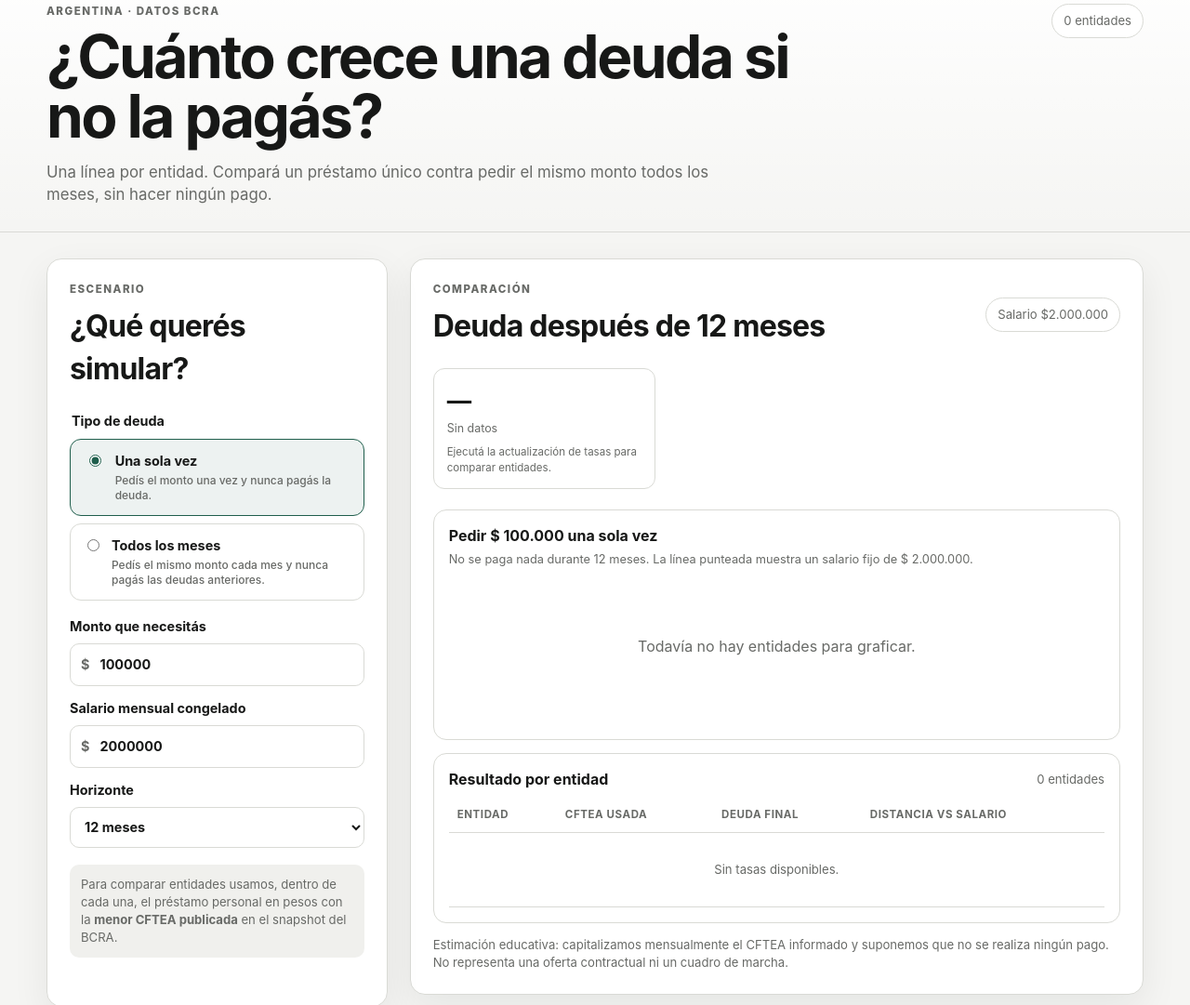
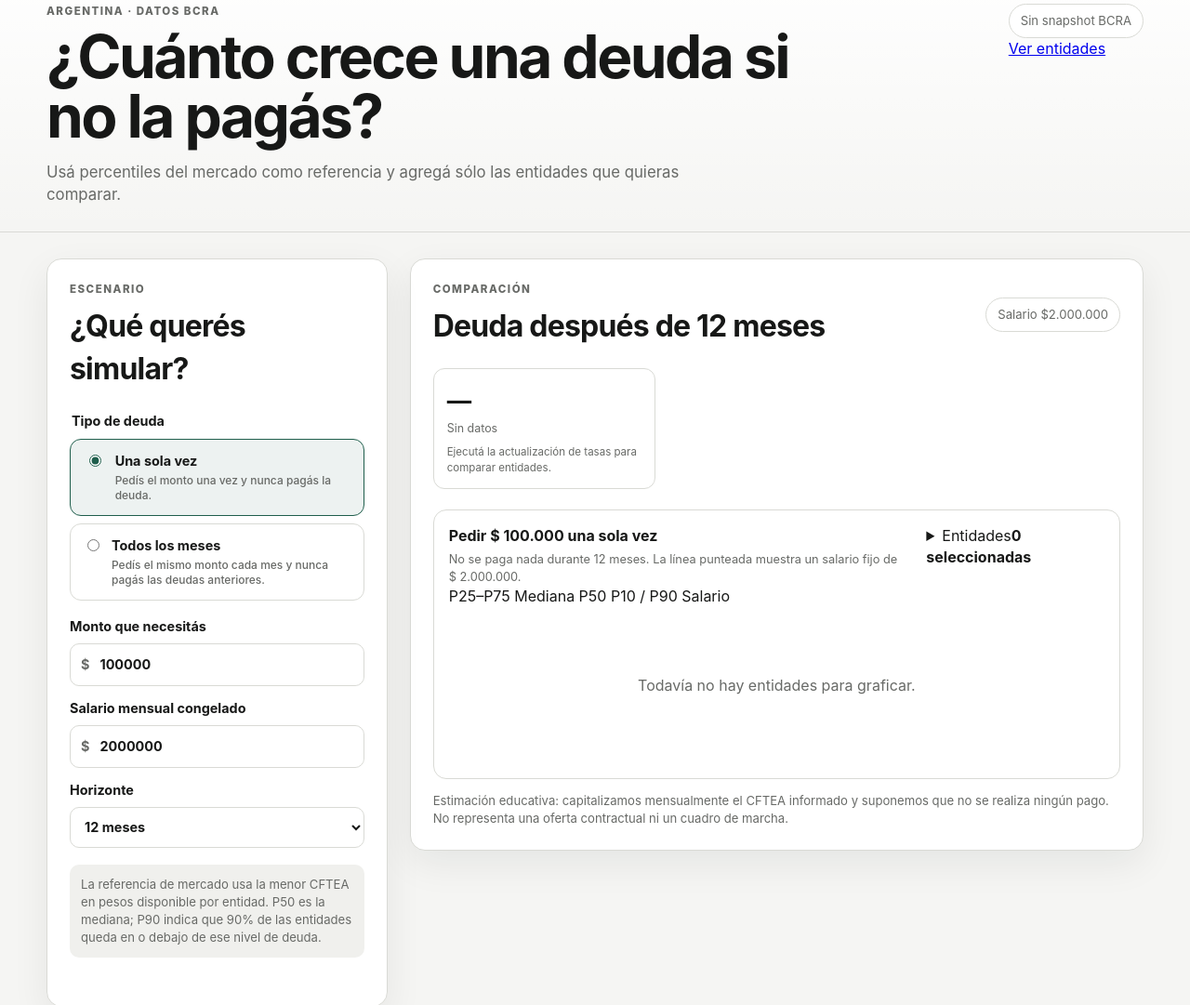
Before and after one commit to kimda90/calcular-deudas, a website with bundled scripts: page index.html in a window 1280 px wide. Shown: the part 38-1119 px from the top of the page at 93% size. Built offline with nearby package versions, Linux system fonts and the light colour scheme.

Commit message:
refactor: summarize market chart and add entity picker

```diff
--- a/index.html
+++ b/index.html
@@ -3,7 +3,7 @@
 <head>
   <meta charset="utf-8">
   <meta name="viewport" content="width=device-width, initial-scale=1">
-  <meta name="description" content="Compará cómo crece una deuda impaga con las tasas informadas por entidades financieras al BCRA.">
+  <meta name="description" content="Compará cómo crece una deuda impaga con referencias de mercado y tasas informadas al BCRA.">
   <title>Calcular deudas — Argentina</title>
   <link rel="stylesheet" href="./styles.css">
 </head>
@@ -13,9 +13,12 @@
       <div>
         <p class="eyebrow">Argentina · datos BCRA</p>
         <h1>¿Cuánto crece una deuda si no la pagás?</h1>
-        <p class="lede">Una línea por entidad. Compará un préstamo único contra pedir el mismo monto todos los meses, sin hacer ningún pago.</p>
+        <p class="lede">Usá percentiles del mercado como referencia y agregá sólo las entidades que quieras comparar.</p>
       </div>
-      <div class="freshness" id="freshness" aria-live="polite">Cargando tasas…</div>
+      <div class="header-actions">
+        <div class="freshness" id="freshness" aria-live="polite">Cargando tasas…</div>
+        <a class="text-link" href="./entidades.html">Ver entidades</a>
+      </div>
     </div>
   </header>
 
@@ -59,7 +62,7 @@
           </label>
         </div>
 
-        <p class="assumption">Para comparar entidades usamos, dentro de cada una, el préstamo personal en pesos con la <strong>menor CFTEA publicada</strong> en el snapshot del BCRA.</p>
+        <p class="assumption">La referencia de mercado usa la menor CFTEA en pesos disponible por entidad. P50 es la mediana; P90 indica que 90% de las entidades queda en o debajo de ese nivel de deuda.</p>
         <p class="validation" id="validationMessage" role="alert"></p>
       </form>
     </section>
@@ -78,24 +81,34 @@
       <div class="chart-card">
         <div class="chart-title-row">
           <div>
-            <h3 id="chartTitle">Todas las entidades</h3>
-            <p id="chartSubtitle">La línea punteada representa un salario que no cambia con el tiempo.</p>
+            <h3 id="chartTitle">Referencia de mercado</h3>
+            <p id="chartSubtitle">Rango central, mediana y extremos percentiles del mercado.</p>
           </div>
+          <details class="entity-picker" id="entityPicker">
+            <summary><span>Entidades</span><strong id="selectionSummary">0 seleccionadas</strong></summary>
+            <div class="picker-panel">
+              <label class="picker-search">Buscar entidad
+                <input id="entitySearch" type="search" placeholder="Nación, Galicia, BBVA…">
+              </label>
+              <div class="picker-actions" aria-label="Selección rápida">
+                <button type="button" id="sampleEntities">Muestra</button>
+                <button type="button" id="clearEntities">Ninguna</button>
+                <button type="button" id="allEntities">Todas</button>
+              </div>
+              <div id="entityOptions" class="entity-options" aria-label="Entidades disponibles"></div>
+              <a class="picker-footer" href="./entidades.html">Ver tabla completa de entidades →</a>
+            </div>
+          </details>
         </div>
-        <div id="chart" class="chart" role="img" aria-label="Gráfico comparativo de crecimiento de deuda por entidad"></div>
-      </div>
 
-      <div class="table-card">
-        <div class="table-title-row">
-          <h3>Resultado por entidad</h3>
-          <span id="entityCount" class="muted"></span>
+        <div class="market-legend" aria-label="Referencias del gráfico">
+          <span><i class="band-swatch"></i>P25–P75</span>
+          <span><i class="median-swatch"></i>Mediana P50</span>
+          <span><i class="range-swatch"></i>P10 / P90</span>
+          <span><i class="salary-swatch"></i>Salario</span>
         </div>
-        <div class="table-scroll">
-          <table>
-            <thead><tr><th>Entidad</th><th>CFTEA usada</th><th>Deuda final</th><th>Distancia vs salario</th></tr></thead>
-            <tbody id="comparisonTable"></tbody>
-          </table>
-        </div>
+        <div id="selectedLegend" class="selected-legend" aria-live="polite"></div>
+        <div id="chart" class="chart" role="img" aria-label="Gráfico comparativo de crecimiento de deuda"></div>
       </div>
 
       <p class="disclaimer">Estimación educativa: capitalizamos mensualmente el CFTEA informado y suponemos que no se realiza ningún pago. No representa una oferta contractual ni un cuadro de marcha.</p>
```
